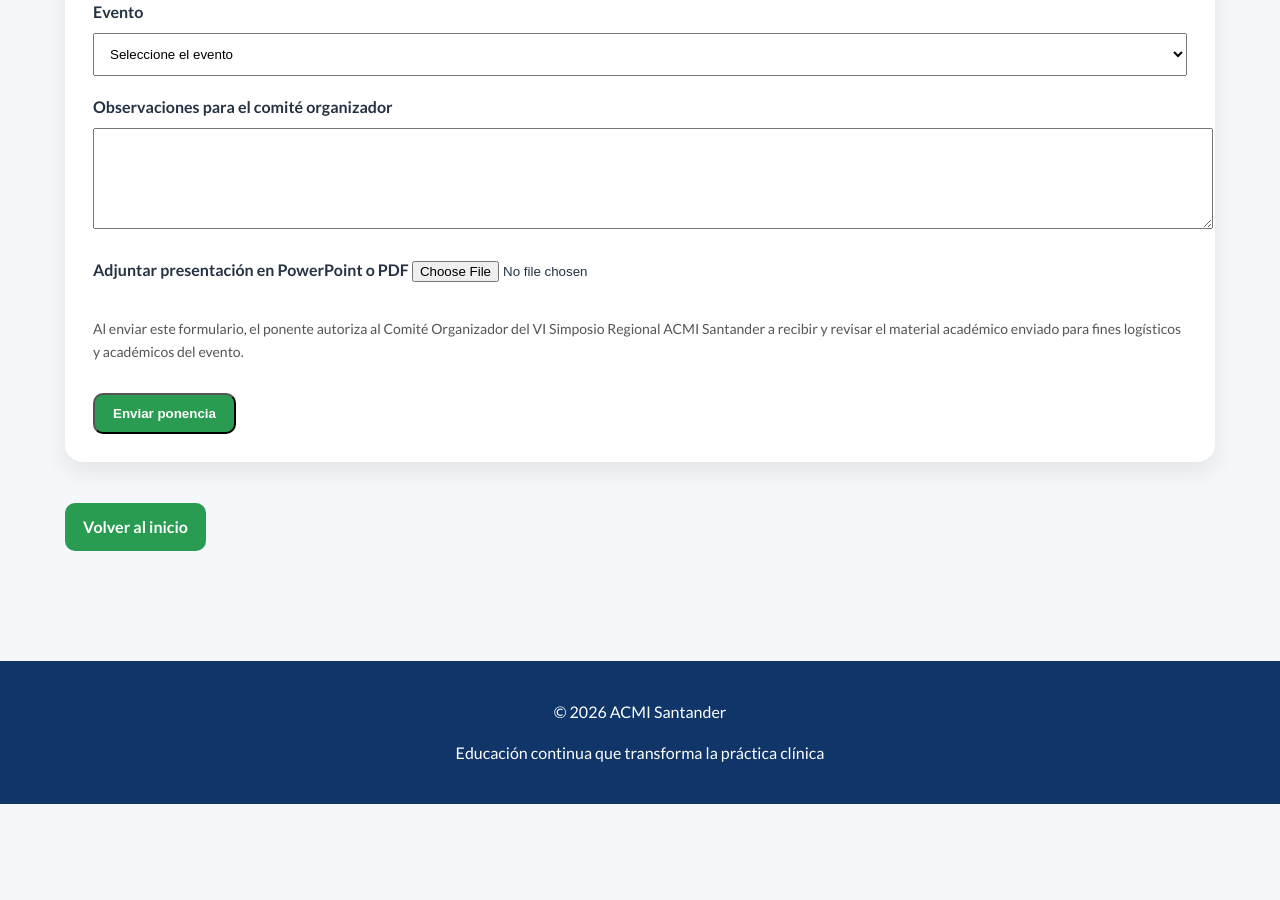
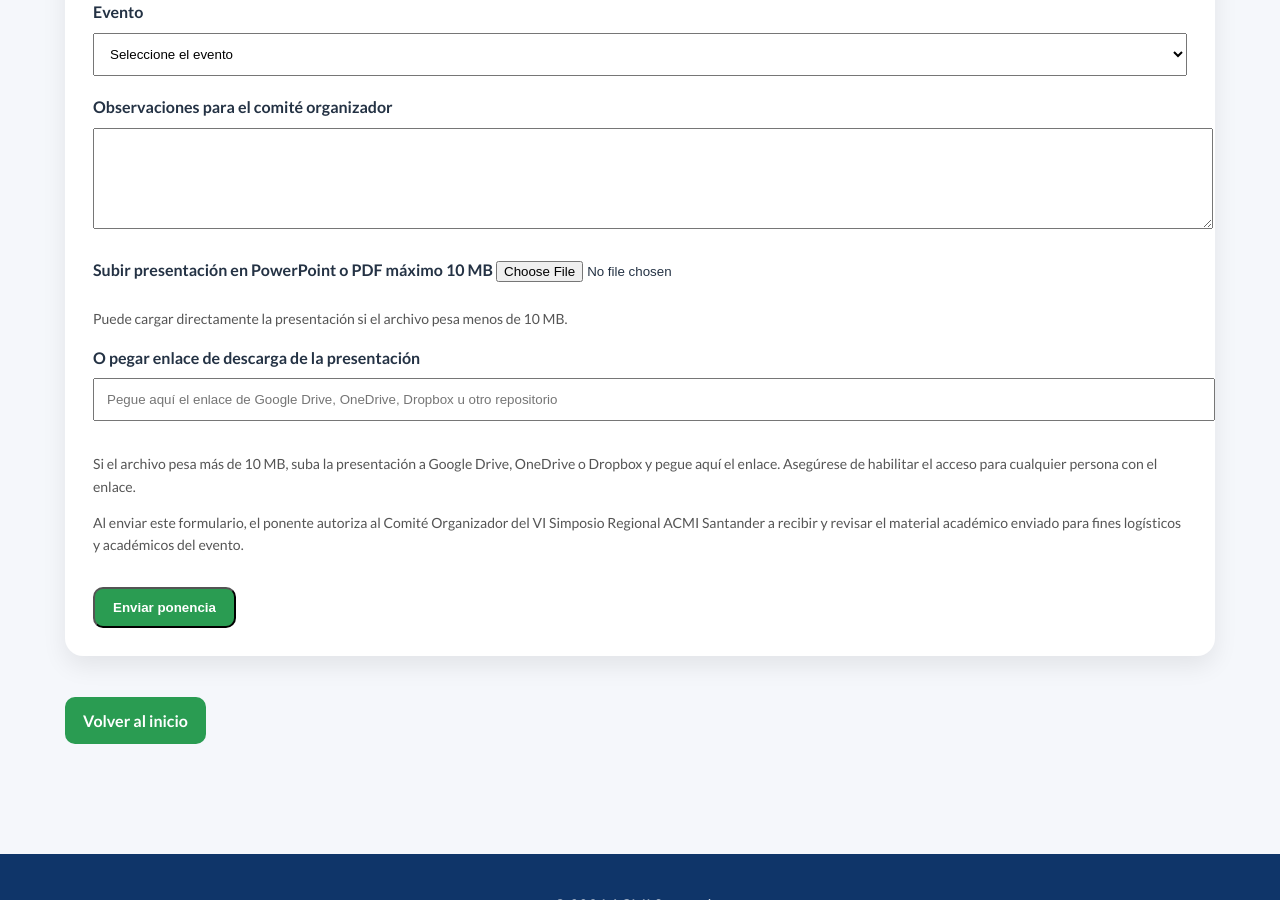
Before and after one commit to Acmisantander/Acmisantander, a Jekyll site: the page built from magazine/enviar-ponencias.html, in a window 1280 px wide and 900 px high, scrolled down 935 px. Built offline with Jekyll 4.4.1, drawn with Linux system fonts in a browser that asks for light colours; before the commit the page ends 1739 px from its top, so only the background shows below that.

Commit message:
Update enviar-ponencias.html

```diff
--- a/magazine/enviar-ponencias.html
+++ b/magazine/enviar-ponencias.html
@@ -42,15 +42,31 @@ value="Estimado(a) ponente: Hemos recibido su presentación para el VI Simposio
 
 <label><strong>Evento</strong></label>
 <select name="Evento" required style="width:100%; padding:12px; margin:8px 0 18px;">
-<option value="">Seleccione el evento</option>
-<option>VI Simposio Regional ACMI Santander — San Gil 2026</option>
+  <option value="">Seleccione el evento</option>
+  <option>VI Simposio Regional ACMI Santander — San Gil 2026</option>
 </select>
 
 <label><strong>Observaciones para el comité organizador</strong></label>
 <textarea name="Observaciones" rows="5" style="width:100%; padding:12px; margin:8px 0 18px;"></textarea>
 
-<label><strong>Adjuntar presentación en PowerPoint o PDF</strong></label>
-<input type="file" name="attachment" accept=".ppt,.pptx,.pdf" required style="margin:8px 0 22px;">
+<label><strong>Subir presentación en PowerPoint o PDF máximo 10 MB</strong></label>
+<input type="file" name="attachment" accept=".ppt,.pptx,.pdf" style="margin:8px 0 12px;">
+
+<p style="font-size:14px; color:#555;">
+Puede cargar directamente la presentación si el archivo pesa menos de 10 MB.
+</p>
+
+<label><strong>O pegar enlace de descarga de la presentación</strong></label>
+<input
+type="url"
+name="Enlace_de_la_presentacion"
+placeholder="Pegue aquí el enlace de Google Drive, OneDrive, Dropbox u otro repositorio"
+style="width:100%; padding:12px; margin:8px 0 18px;">
+
+<p style="font-size:14px; color:#555;">
+Si el archivo pesa más de 10 MB, suba la presentación a Google Drive, OneDrive o Dropbox y pegue aquí el enlace.
+Asegúrese de habilitar el acceso para cualquier persona con el enlace.
+</p>
 
 <p style="font-size:14px; color:#555;">
 Al enviar este formulario, el ponente autoriza al Comité Organizador del VI Simposio Regional ACMI Santander
```
Also changed, not shown: other parts of magazine/enviar-ponencias.html (+1 -1 lines).
